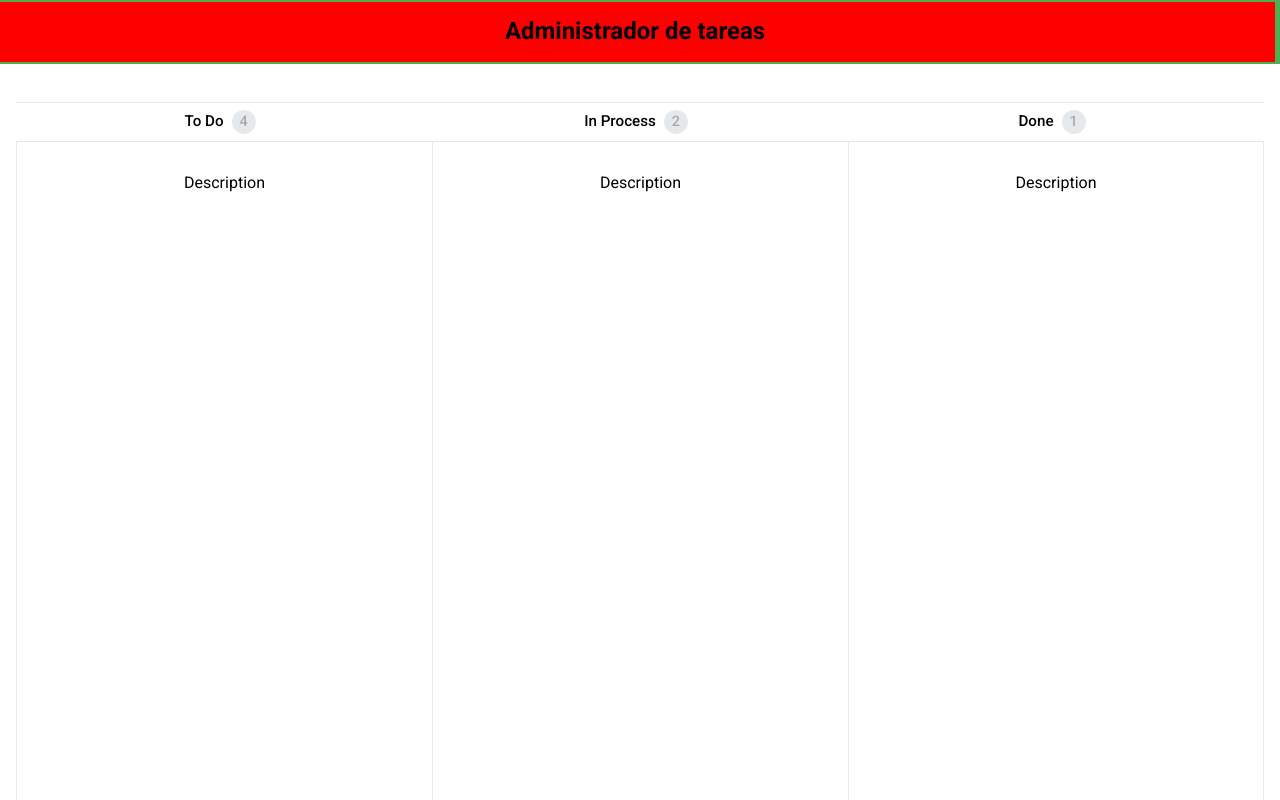
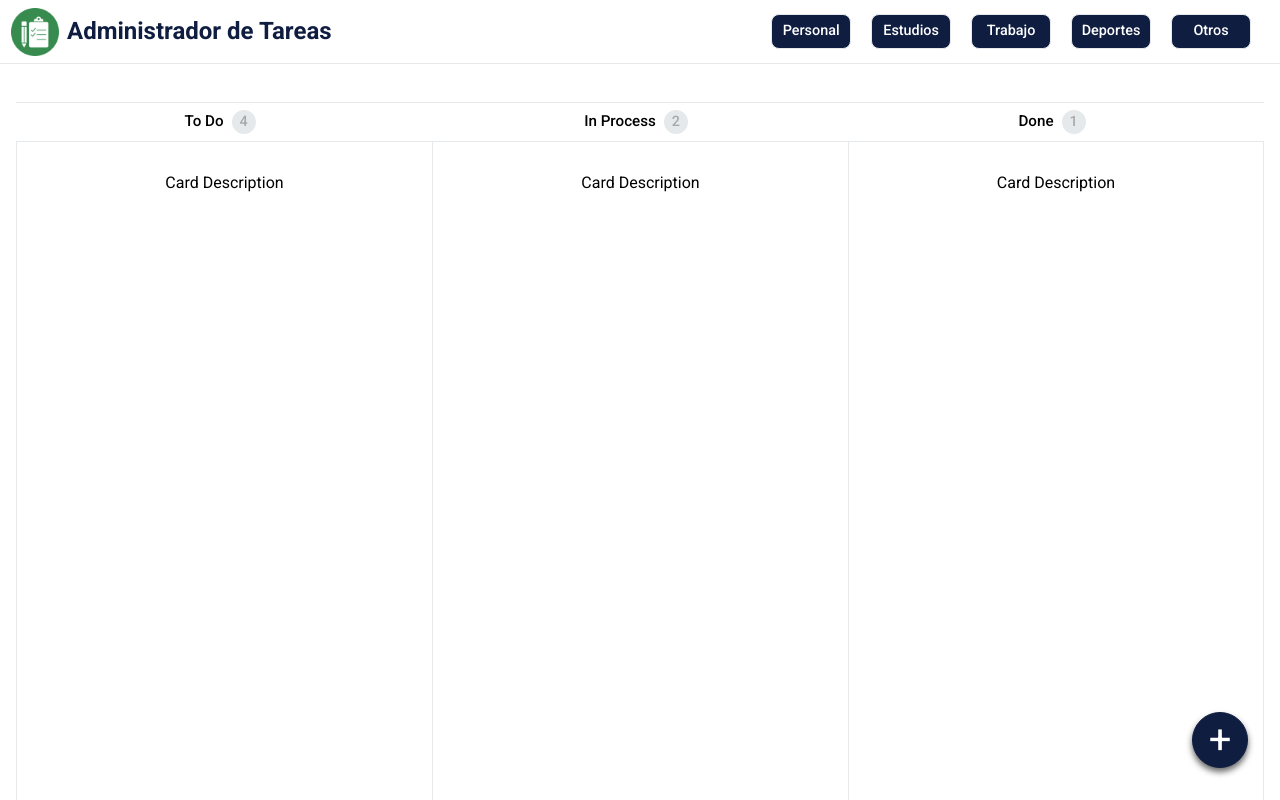
Before and after one commit to SebastianUrdaneguiBisalaya/1-project-task-manager-app-scrum, a plain HTML site: page index.html in a window 1280 px wide. Drawn offline with Linux system fonts and the light colour scheme.

Commit message:
add: Add styles of Header. Make the table which contain the status of each task and create the button with floatting effect.

```diff
--- a/index.html
+++ b/index.html
@@ -24,24 +24,69 @@
   <body>
     <header>
       <div class="header__nav">
-        <h1>Administrador de tareas</h1>
+        <div class="header__title">
+          <img
+            class="header__icon"
+            src="./assets/img/favicon.ico"
+            alt=""
+          />
+          <h1>Administrador de Tareas</h1>
+        </div>
+        <div class="header__filterOptions">
+          <button
+            type="button"
+            class="header__filterOption"
+          >
+            Personal
+          </button>
+          <button
+            type="button"
+            class="header__filterOption"
+          >
+            Estudios
+          </button>
+          <button
+            type="button"
+            class="header__filterOption"
+          >
+            Trabajo
+          </button>
+          <button
+            type="button"
+            class="header__filterOption"
+          >
+            Deportes
+          </button>
+          <button
+            type="button"
+            class="header__filterOption"
+          >
+            Otros
+          </button>
+        </div>
       </div>
     </header>
     <main>
       <div class="table__states">
         <div class="table__state">
           <div class="table__stateTitle">To Do<span class="table__stateNumber">4</span></div>
-          <div class="table__stateContainer">Description</div>
+          <div class="table__stateContainer">Card Description</div>
         </div>
         <div class="table__state">
           <div class="table__stateTitle">In Process<span class="table__stateNumber">2</span></div>
-          <div class="table__stateContainer">Description</div>
+          <div class="table__stateContainer">Card Description</div>
         </div>
         <div class="table__state">
           <div class="table__stateTitle">Done<span class="table__stateNumber">1</span></div>
-          <div class="table__stateContainer">Description</div>
+          <div class="table__stateContainer">Card Description</div>
         </div>
       </div>
     </main>
+    <button
+      type="button"
+      class="button__add"
+    >
+      +
+    </button>
   </body>
 </html>
--- a/styles/components/header.css
+++ b/styles/components/header.css
@@ -1,8 +1,8 @@
 header {
-  background-color: #4caf50;
   height: 4rem;
   display: flex;
   flex-direction: column;
   justify-content: center;
   align-items: center;
+  border-bottom: 0.1rem solid var(--color-gray);
 }
--- a/styles/global.css
+++ b/styles/global.css
@@ -7,11 +7,15 @@
   /* Font Size  */
   --font-size-title-status: 0.95rem;
   --font-size-number-length-status: 0.9rem;
+  --font-size-icon-add: 2.5rem;
+  --font-size-category: 0.9rem;
 
   /* Colors */
   --color-black: #000;
+  --color-white: #fff;
   --color-gray: #e5e9ec;
-  --color-gray-less-ligth: #a8a8a8
+  --color-gray-less-ligth: #a8a8a8;
+  --color-blue-dark: #0f1d40;
 }
 
 *,
--- a/styles/index.css
+++ b/styles/index.css
@@ -4,18 +4,54 @@
 
 .header__nav {
   max-width: var(--max-width-screen);
-  width: 100%;
+  width: calc(100% - 2rem);
+  display: flex;
+  flex-direction: row;
+  justify-content: space-between;
+  align-items: center;
+  text-align: center;
+  margin-right: 0.625rem;
+  border-radius: 1rem;
+}
+
+.header__title {
+  display: flex;
+  flex-direction: row;
   justify-content: center;
   align-items: center;
+}
+
+.header__icon {
+  width: 3rem;
+  height: 3rem;
+  margin-right: 0.5rem;
+}
+
+.header__filterOption {
+  margin: 0 0.5rem;
+  font-size: var(--font-size-category);
+  background-color: var(--color-blue-dark);
+  color: var(--color-white);
+  font-weight: 500;
+  padding: 0.5rem;
+  border-radius: 0.5rem;
+  cursor: pointer;
+  transition: transform 2s ease;
+  border: 0.1rem solid var(--color-gray);
+  width: 5rem;
+  align-items: center;
+  justify-content: center;
   text-align: center;
-  background-color: red;
-  margin-right: 0.625rem;
+  flex-wrap: wrap;
+}
+
+.header__filterOption:hover {
+  transform: scale(1.1);
 }
 
 .table__states {
   height: 100vh;
   margin: 2rem auto;
-
   max-width: var(--max-width-screen);
   width: calc(100% - 2rem);
   display: grid;
@@ -67,3 +103,49 @@
   padding: 2rem 1rem;
   border-left: 0.1rem solid var(--color-gray);
 }
+
+.button__add {
+  position: fixed;
+  bottom: 2rem;
+  right: 2rem;
+  background-color: var(--color-blue-dark);
+  border: 1px solid var(--color-blue-dark);
+  color: var(--color-white);
+  border-radius: 50%;
+  width: 3.5rem;
+  height: 3.5rem;
+  display: flex;
+  align-items: center;
+  justify-content: center;
+  box-shadow: 0 4px 6px rgba(0, 0, 0, 0.6);
+  font-size: var(--font-size-icon-add);
+  transition: transform 0.3s ease;
+  cursor: pointer;
+}
+
+.button__add:hover {
+  transform: scale(1.1);
+}
+
+
+@media (max-width: 920px) {
+  .table__states {
+    display: flex;
+    flex-direction: column;
+  }
+
+  .table__state {
+    display: block;
+    border-bottom: 0.1rem solid var(--color-gray);
+  }
+
+  .table__stateTitle {
+    border-bottom: none;
+    border-top: 0.1rem solid var(--color-gray);
+  }
+
+  .table__stateContainer {
+    border-left: none;
+    padding: 1rem; /* Ajusta el padding según lo necesites */
+  }
+}
```
Also changed, not shown: styles/normalize.css.
